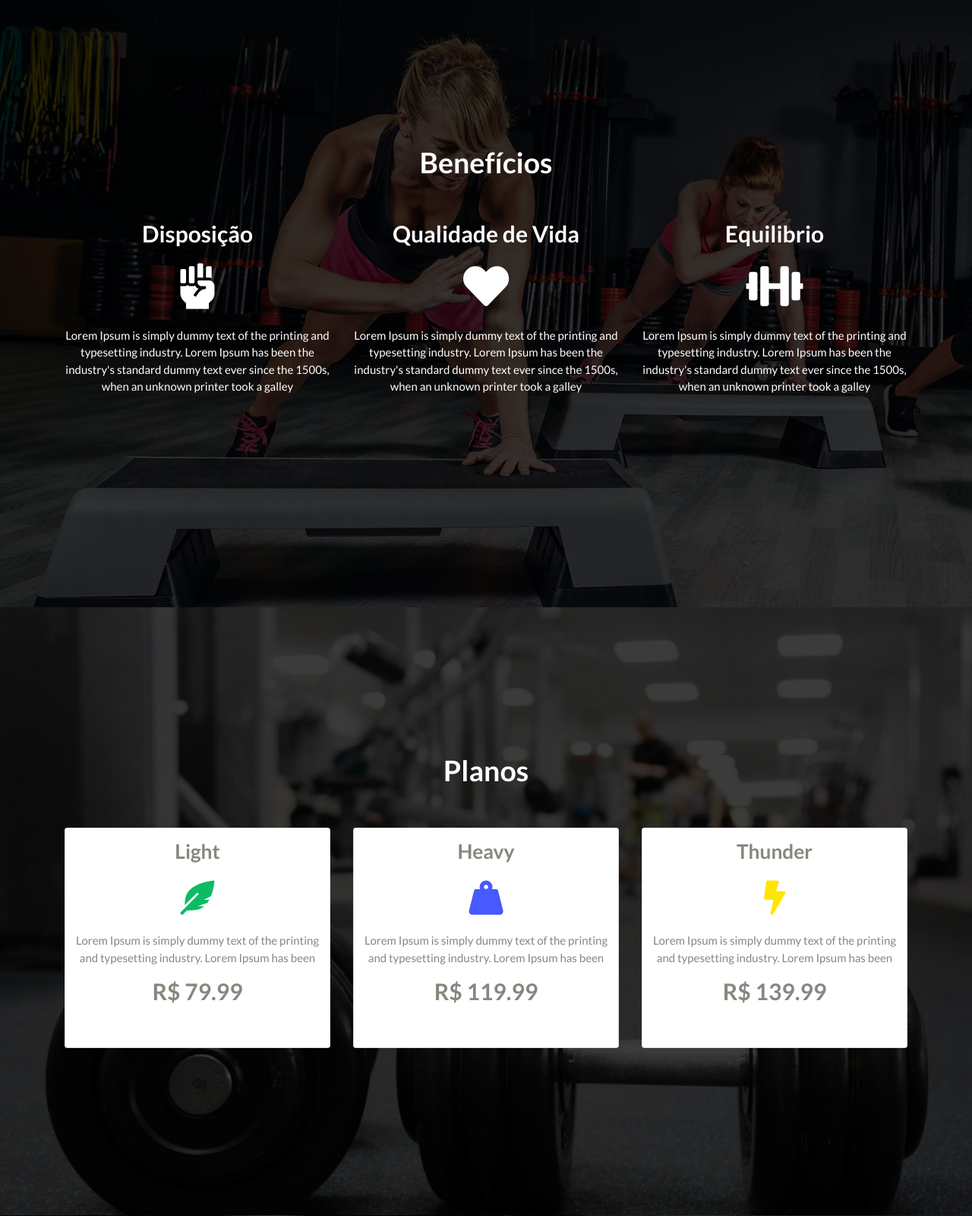
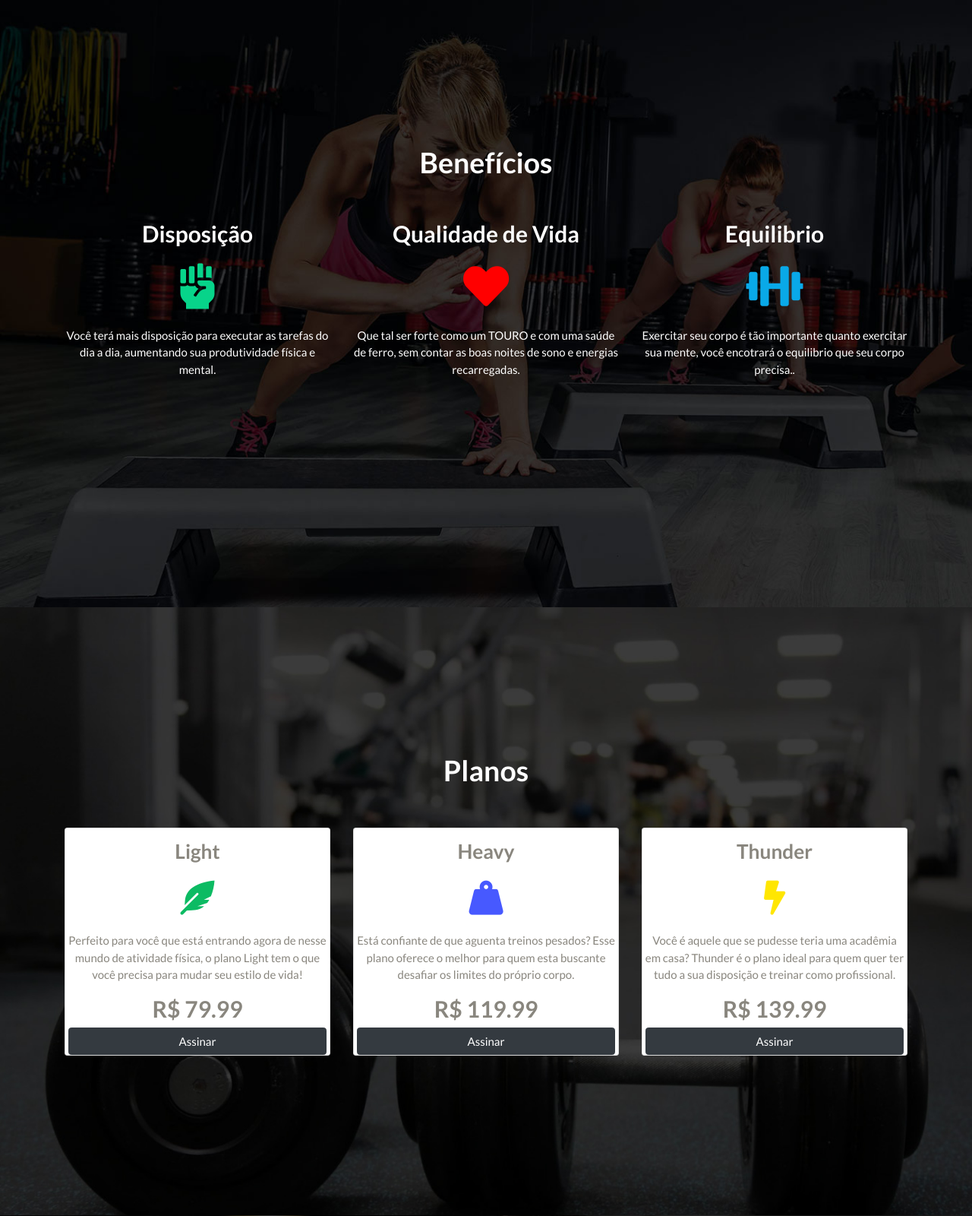
Before and after one commit to vinniimiranda/boaforma, a PHP site: page /index.html in a window 1280 px wide. Shown: the part 801-2401 px from the top of the page at 76% size. Run offline with PHP 8.4, Linux system fonts and the light colour scheme; some libraries are stand-ins or nearby versions.

```diff
--- a/animate/custom.css
+++ b/animate/custom.css
@@ -70,9 +70,7 @@ a:hover {
 #section-4{background:rgb(22, 107, 162)}
 #section-5{background:rgb(27, 54, 71)}
 #section-6{background:rgb(21, 40, 54);margin-bottom:-30px}
-.btn{padding:10px;border:3px solid #fff;background-color:transparent;color:#fff;font-weight:700;text-transform:uppercase;display:inline-block}
-.btn:hover{border-style:dashed;cursor:pointer}
-.btn:active,.demo-btn:active{border-style:dotted}
+
 .demo-btn{position:absolute;margin-top:12px;margin-left:40px}
 .element-demo{height:150px;margin:0.5em 0;padding:1em;font-family:Consolas,Monaco,'Andale Mono',monospace;text-shadow:0 -0.1em 0.2em black;border:0.3em solid #545454;border-radius:0.5em;background:none repeat scroll 0 0 #141414;box-shadow:1px 1px 0.5em black inset;overflow:auto}
 .easing-buttons{margin-top:80px}
--- a/custom.css
+++ b/custom.css
@@ -72,7 +72,7 @@ section{
     transform: scale(1.1);
 }
 
-@media (min-width: 768px) {
+@media (min-width: 769px) {
     #benefits, #plans, #contact {
         height: 100vh;
     }
--- a/index.html
+++ b/index.html
@@ -66,26 +66,23 @@
             <div class="row ">
                 <div class="col-lg-4 col-sm-12 col-md-12 text-center text-white pt-5">
                     <h2 class="bold">Disposição</h2>
-                    <i class="fas fa-fist-raised icon mt-3"></i>
-                    <p class="mx-auto pt-4">Lorem Ipsum is simply dummy text of the printing and typesetting industry.
-                        Lorem Ipsum has been
-                        the industry's standard dummy text ever since the 1500s, when an unknown printer took a galley
+                    <i class="fas fa-fist-raised icon mt-3" style="color: #07d48a;"></i>
+                    <p class="mx-auto pt-4">Você terá mais disposição para executar as tarefas do dia a dia, aumentando sua
+                        produtividade física e mental.
                     </p>
                 </div>
                 <div class="col-lg-4 col-sm-12 col-md-12 text-center text-white pt-5">
                     <h2 class="bold">Qualidade de Vida</h2>
-                    <i class="fas fa-heart icon mt-3"></i>
-                    <p class="mx-auto pt-4"> Lorem Ipsum is simply dummy text of the printing and typesetting industry.
-                        Lorem Ipsum has been
-                        the industry's standard dummy text ever since the 1500s, when an unknown printer took a galley
+                    <i class="fas fa-heart icon mt-3" style="color:red;"></i>
+                    <p class="mx-auto pt-4">Que tal ser forte como um TOURO e com uma saúde de ferro, sem contar as boas noites de sono
+                        e energias recarregadas.
                     </p>
                 </div>
                 <div class="col-lg-4 col-sm-12 col-md-12 text-center text-white pt-5">
                     <h2 class="bold">Equilibrio</h2>
-                    <i class="fas fa-dumbbell  icon mt-3"></i>
-                    <p class="mx-auto pt-4">Lorem Ipsum is simply dummy text of the printing and typesetting industry.
-                        Lorem Ipsum has been
-                        the industry's standard dummy text ever since the 1500s, when an unknown printer took a galley
+                    <i class="fas fa-dumbbell  icon mt-3" style="color:#09a9e8;"></i>
+                    <p class="mx-auto pt-4">Exercitar seu corpo é tão importante quanto exercitar sua mente, você encotrará o equilibrio
+                        que seu corpo precisa..
                     </p>
                 </div>
 
@@ -102,8 +99,8 @@
                         <h3 class="pt-3 bold">Light</h3>
                         <i class="fas fa-feather-alt pt-3" style="font-size:3rem;color:rgb(12, 187, 99);"></i>
                         <p class="mx-auto pt-4">
-                            Lorem Ipsum is simply dummy text of the printing and typesetting industry.
-                            Lorem Ipsum has been
+                            Perfeito para você que está entrando agora de nesse mundo de atividade física,
+                            o plano Light tem o que você precisa para mudar seu estilo de vida!
                         </p>
                         <h2 class="text-center bold">R$ 79.99</h2>
                         <a href="#" class="btn btn-dark">Assinar</a>
@@ -114,8 +111,7 @@
                         <h3 class="pt-3 bold">Heavy</h3>
                         <i class="fas fa-weight-hanging pt-3" style="font-size:3rem; color: rgb(71, 89, 255);"></i>
                         <p class="mx-auto pt-4">
-                            Lorem Ipsum is simply dummy text of the printing and typesetting industry.
-                            Lorem Ipsum has been
+                            Está confiante de que aguenta treinos pesados? Esse plano oferece o melhor para quem esta buscante desafiar os limites do próprio corpo.
                         </p>
                         <h2 class="text-center bold">R$ 119.99</h2>
                         <a href="#" class="btn btn-dark">Assinar</a>
@@ -126,8 +122,7 @@
                         <h3 class="pt-3 bold">Thunder</h3>
                         <i class="fas fa-bolt pt-3" style="font-size:3rem; color:rgb(255, 230, 2)"></i>
                         <p class="mx-auto pt-4">
-                            Lorem Ipsum is simply dummy text of the printing and typesetting industry.
-                            Lorem Ipsum has been
+                            Você é aquele que se pudesse teria uma acadêmia em casa? Thunder é o plano ideal para quem quer ter tudo a sua disposição e treinar como profissional.
                         </p>
                         <h2 class="text-center bold">R$ 139.99</h2>
                         <a href="#" class="btn btn-dark px-3">Assinar</a>
```
